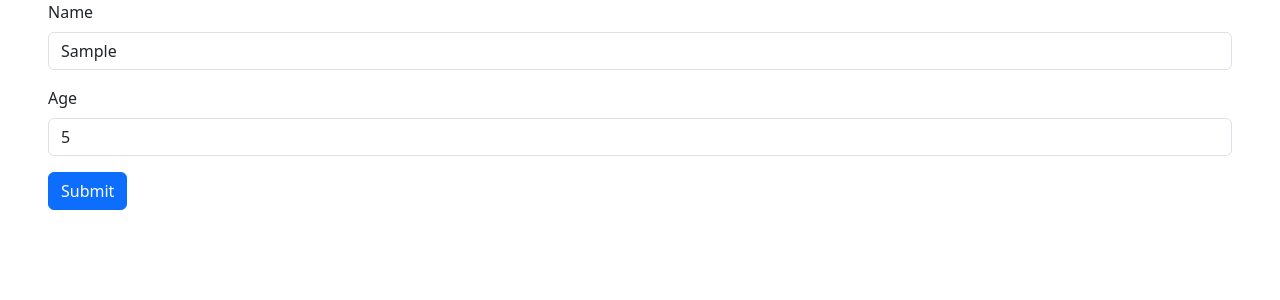
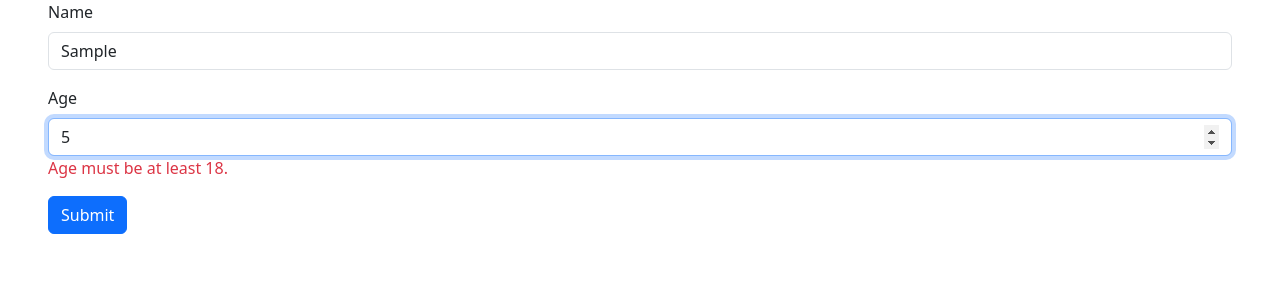
Before and after one commit to Abdullokh-dev/React-Project-Game, a React (Vite) app: page / in a window 1280 px wide. Both pictures are taken after typing "Sample", "5" into the empty fields and a click on the button "Submit". Shown: the top 300 px of the page. Built offline with nearby package versions, Linux system fonts and the light colour scheme.

Commit message:
Form Validating with ZOD

```diff
--- a/package.json
+++ b/package.json
@@ -10,12 +10,14 @@
     "preview": "vite preview"
   },
   "dependencies": {
+    "@hookform/resolvers": "^3.1.1",
     "bootstrap": "^5.3.0",
     "immer": "^10.0.2",
     "react": "^18.2.0",
     "react-dom": "^18.2.0",
     "react-hook-form": "^7.45.1",
-    "react-icons": "^4.10.1"
+    "react-icons": "^4.10.1",
+    "zod": "^3.21.4"
   },
   "devDependencies": {
     "@types/react": "^18.2.14",
--- a/src/components/Form.tsx
+++ b/src/components/Form.tsx
@@ -1,11 +1,16 @@
 import {FieldValues, useForm} from "react-hook-form";
+import {z} from 'zod';
+import {zodResolver} from "@hookform/resolvers/zod";
 
-interface FormData {
-    name: string,
-    age: number
-}
+const schema = z.object({
+    name: z.string().min(3, {message: 'Name must be at least 3 characters.'}),
+    age: z.number({invalid_type_error: 'Age field is required.'}).min(18, {message: 'Age must be at least 18.'}),
+});
+
+type FormData = z.infer<typeof schema>;
+
 function Form() {
-    const { register, handleSubmit, formState: { errors } } = useForm<FormData>();
+    const {register, handleSubmit, formState: {errors}} = useForm<FormData>({resolver: zodResolver(schema)});
     const onSubmit = (data: FieldValues) => console.log(data);
     return (
         <>
@@ -13,25 +18,26 @@
                 <div className="mb-3 px-5">
                     <label htmlFor="name" className="form-label">Name</label>
                     <input
-                        {...register('name', {required: true, minLength: 3})}
+                        {...register("name")}
                         id='name'
                         type="text"
                         className="form-control"
                     />
-                    { errors.name?.type === 'required' && <p className={'text-danger'}>The name field is required</p> }
-                    { errors.name?.type === 'minLength' && <p className={'text-warning'}>The name must be at least 3 characters</p> }
+                    {errors.name && <p className={'text-danger'}>{errors.name.message}</p>}
                 </div>
 
                 <div className="mb-3 px-5">
                     <label htmlFor="age" className="form-label">Age</label>
                     <input
-                        {...register('age')}
+                        {...register("age", {valueAsNumber: true})}
                         id='age'
                         type="number"
-                        className="form-control"/>
+                        className="form-control"
+                    />
+                    {errors.age && <p className={'text-danger'}>{errors.age.message}</p>}
                 </div>
 
-                <button type={"submit"} className={'btn btn-primary mx-5'}> Submit </button>
+                <button type={"submit"} className={'btn btn-primary mx-5'}> Submit</button>
             </form>
         </>
     )
```
Also changed, not shown: 1 other file (tests, documents, lock files or other folders).
